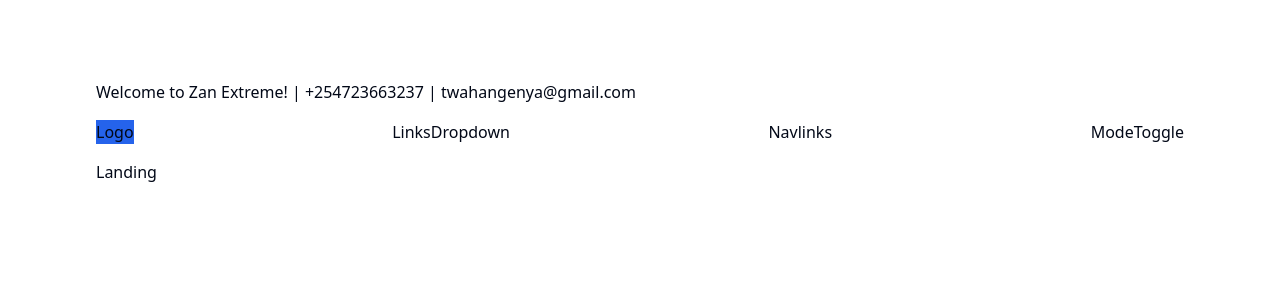
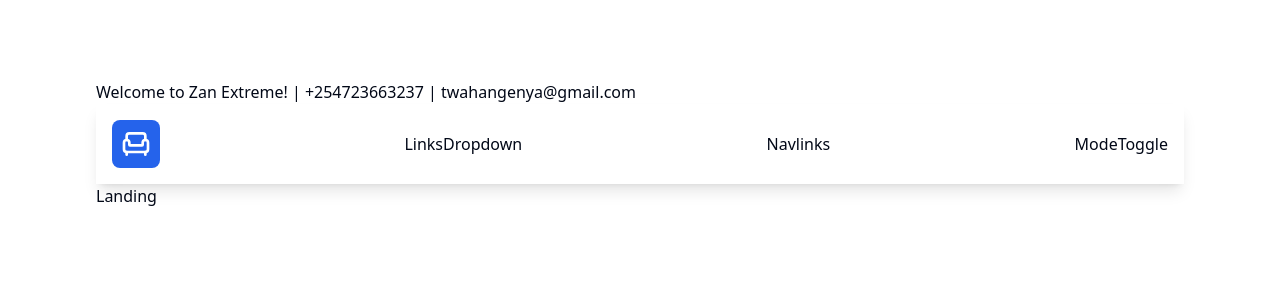
Before and after one commit to asnganje/zan-extreme-app, a React (Vite) app: page / in a window 1280 px wide. Shown: the top 300 px of the page. Built offline with nearby package versions, Linux system fonts and the light colour scheme.

Commit message:
Add Logo component to Navbar

```diff
--- a/src/components/Logo.tsx
+++ b/src/components/Logo.tsx
@@ -1,12 +1,13 @@
+import { Armchair } from "lucide-react"
 import { Link } from "react-router-dom"
 
 function Logo() {
   return (
     <Link
       to="/"
-      className="bg-primary"
-      >
-      Logo
+      className="hidden lg:flex justify-center items-center p-2 rounded-lg text-white bg-primary"
+    >
+      <Armchair className="w-8 h-8"/>
     </Link>
   )
 }
--- a/src/components/Navbar.tsx
+++ b/src/components/Navbar.tsx
@@ -5,7 +5,7 @@ import Navlinks from "./Navlinks"
 
 function Navbar() {
   return (
-    <nav className="py-4">
+    <nav className="py-4 bg-white shadow-lg px-4">
       <div className="flex justify-between items-center">
         <Logo />
         <LinksDropdown />
```
